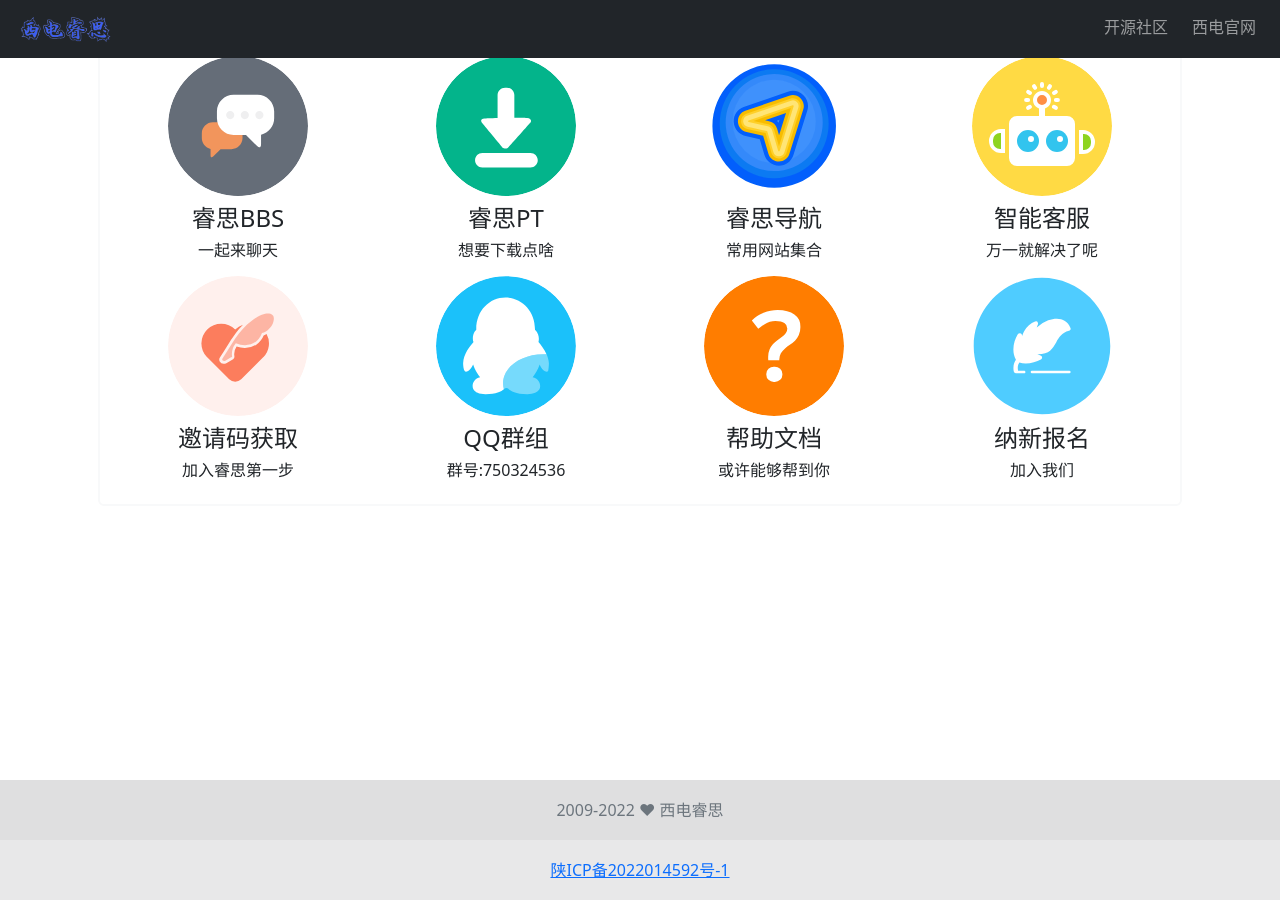
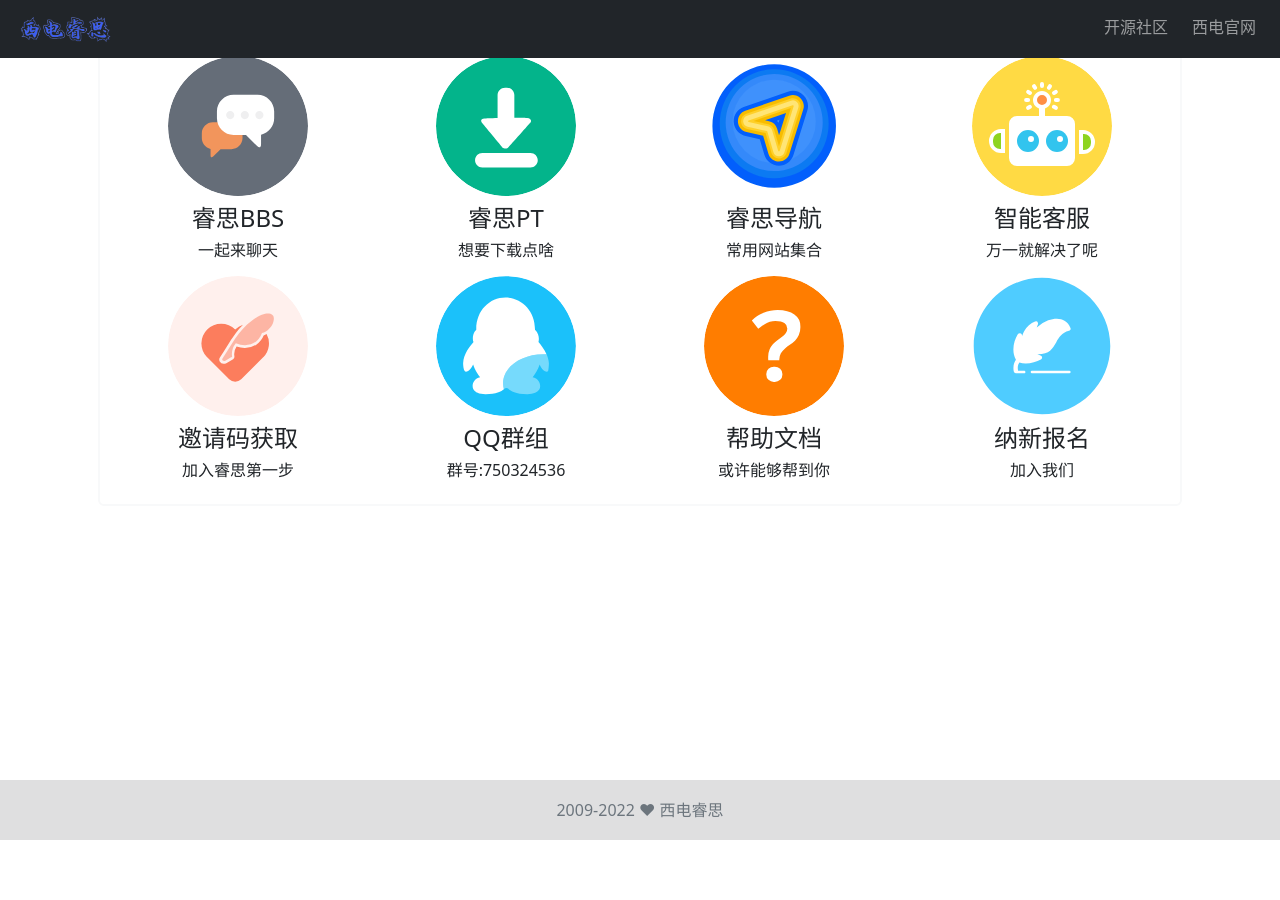
Before and after one commit to xd-ruisi/rs-home, a Jekyll site: the page built from index.html, in a window 1280 px wide and 900 px high, scrolled down 60 px. Built offline with Jekyll 4.4.1, drawn with Linux system fonts in a browser that asks for light colours; some web fonts are replaced; after the commit the page ends 900 px from its top, so only the background shows below that.

Commit message:
Update footer.html

```diff
--- a/_includes/footer.html
+++ b/_includes/footer.html
@@ -2,7 +2,6 @@
   <div class="container-fluid text-center bg-dark bg-opacity-10">
     <div class="row">
     <span class="text-muted">{{ site.copyleft }}</span>
-      <a href="https://beian.miit.gov.cn/" target="_blank">陕ICP备2022014592号-1</a>
     </div>
   </div>
 </footer>
```
